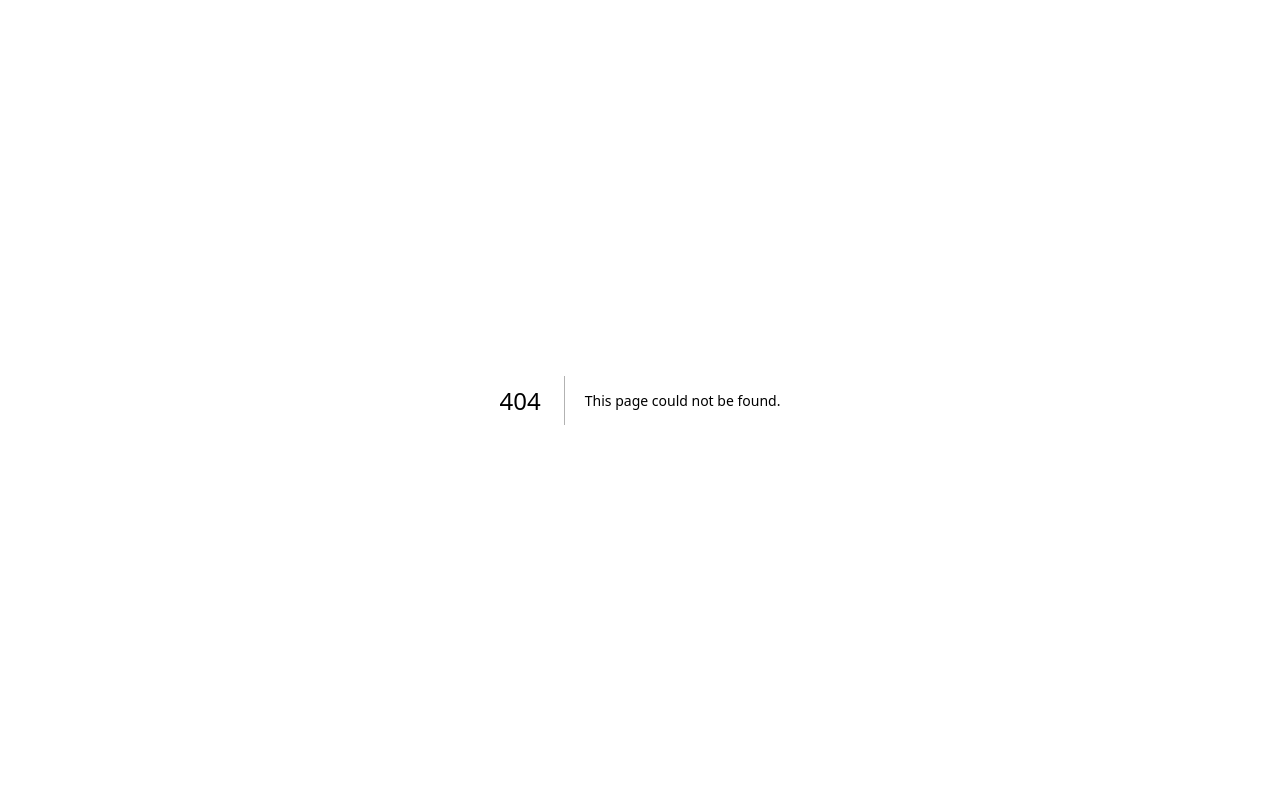
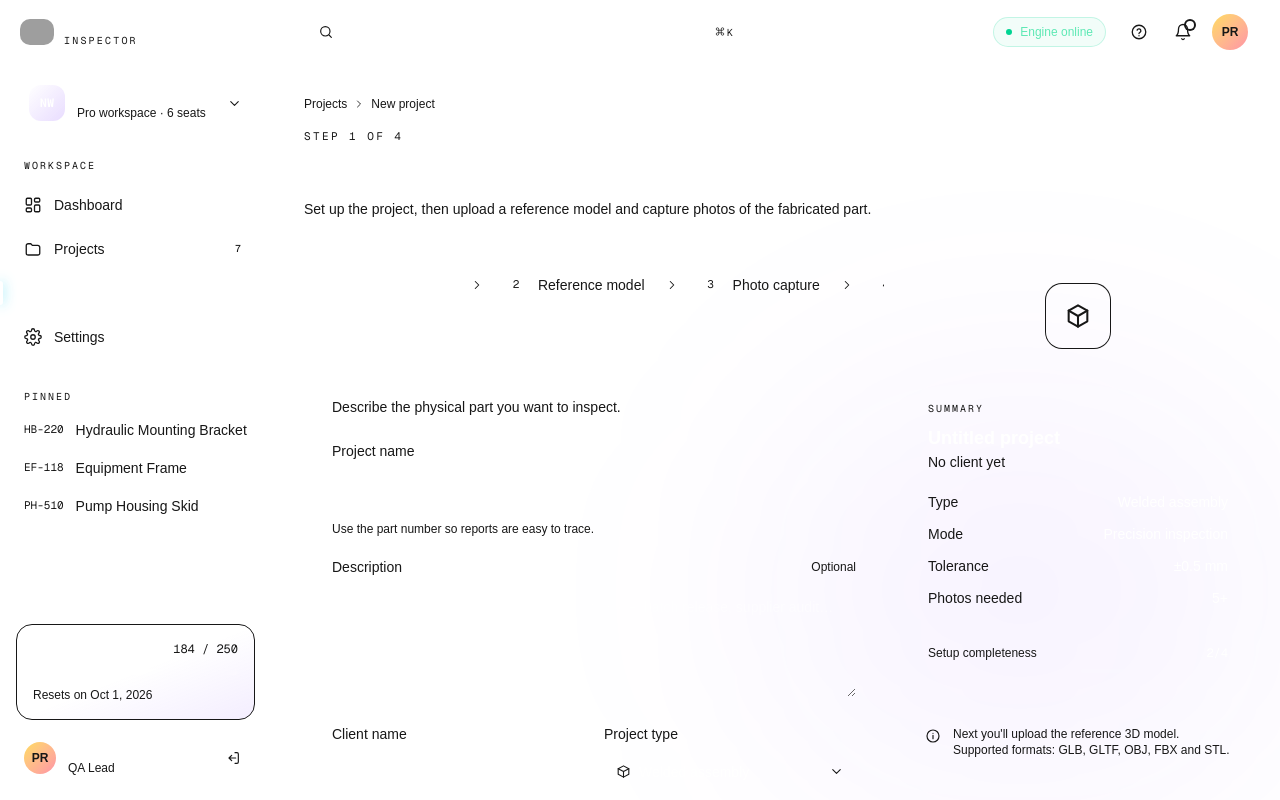
Before and after one commit to nikhil-reds/vision_3d_inspector, a Next.js app: page /projects/new in a window 1280 px wide. Before the commit this address had no page. Shown: the top 800 px of the page. Built offline with nearby package versions, Linux system fonts and the light colour scheme; grey boxes are pictures that could not be loaded.

Commit message:
feat(app): add new project creation page

```diff
--- /dev/null
+++ b/app/projects/new/page.tsx
@@ -0,0 +1,19 @@
+import type { Metadata } from "next";
+import { PageHeader } from "@/components/layout/PageHeader";
+import { NewProjectForm } from "@/components/projects/NewProjectForm";
+
+export const metadata: Metadata = { title: "New project" };
+
+export default function NewProjectPage() {
+  return (
+    <>
+      <PageHeader
+        eyebrow="Step 1 of 4"
+        title="Create inspection project"
+        description="Set up the project, then upload a reference model and capture photos of the fabricated part."
+        breadcrumbs={[{ label: "Projects", href: "/projects" }, { label: "New project" }]}
+      />
+      <NewProjectForm />
+    </>
+  );
+}
```
